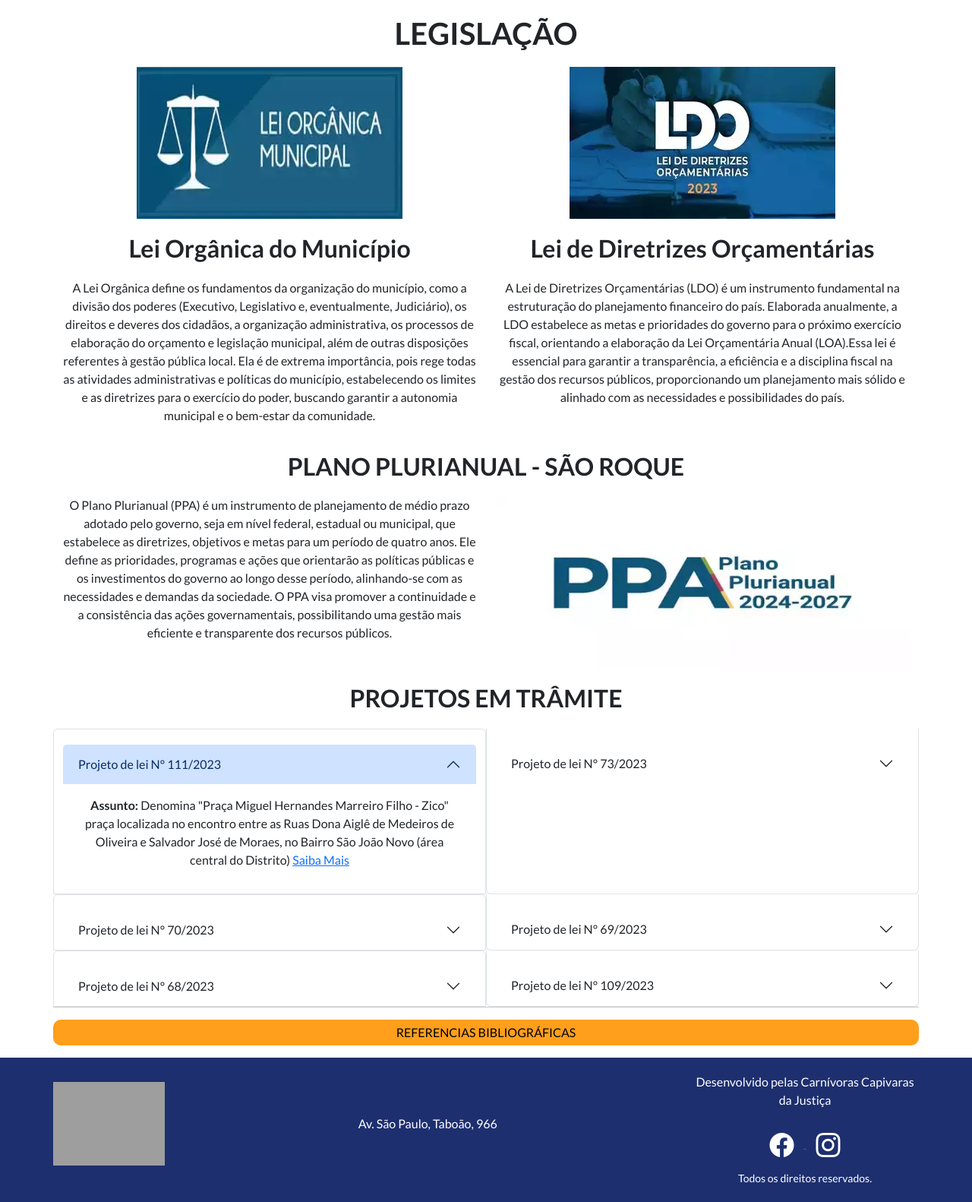
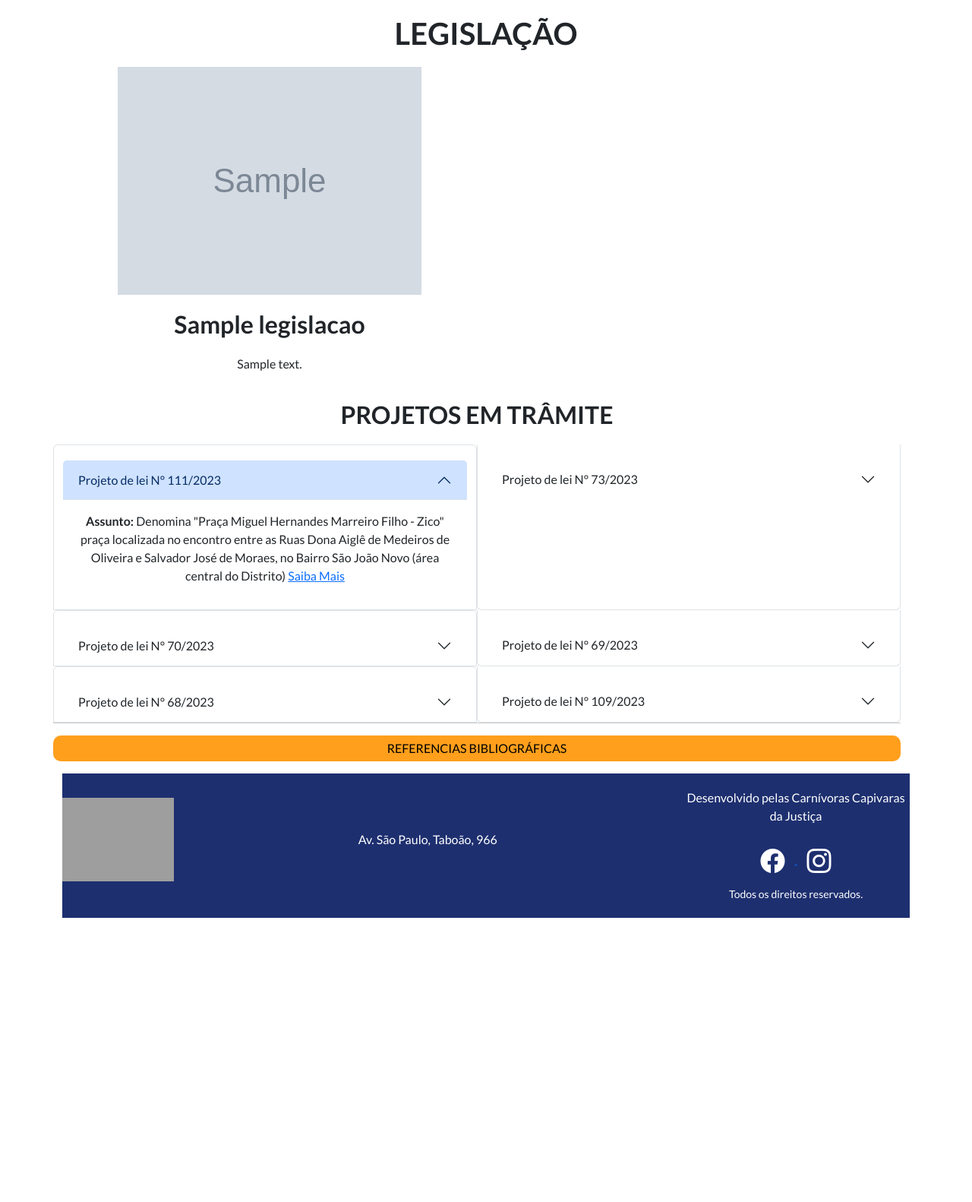
Before and after one commit to IgorVsFeijo/print-3-capybaras, a PHP site: page /governo/legislacao.php in a window 1280 px wide. Shown: the part 186-1768 px from the top of the page at 76% size. After the commit the page ends 1394 px from the top, so only its background shows below. Run offline with PHP 8.4, Linux system fonts and the light colour scheme; tables that the repository leaves empty or names only in its code hold one stand-in row (values such as "Sample post"); grey boxes marked "Sample" are stand-in pictures; some libraries are stand-ins or nearby versions; grey boxes are pictures that could not be loaded.

Commit message:
AREA GOVERNO COMPLETA 100%
PHP, IMAGENS, BANCO TUDO!

```diff
--- a/governo/legislacao.php
+++ b/governo/legislacao.php
@@ -23,43 +23,53 @@
     <!-- Fim Header -->
   <div class="container text-center">
 
-    <div class="row">
-        <section class="col-lg-12 col-md-12 col-sm-12">
-            <h1>LEGISLAÇÃO</h1>
-        </section>
-        <article class="col-lg-6 col-md-6 col-sm-12">
-            <img src="../imgs/governo/leiorg.webp" alt="foto de uma tipografia dizendo Lei Orgânica do Município">
+  <?php
+        $sql = "SELECT l.CodigoProjeto, l.NomeProjeto, l.DescricaoProjeto, i.caminhoImagemGoverno, i.CategoriaImagemGoverno, i.descricaoImagemGoverno
+        FROM legislacao l INNER join ImagensGoverno i
+                    on l.CodigoProjeto = i.CodigoProjeto
+        WHERE l.CodigoProjeto <> 3";
+        $resultado = $conecta->query($sql);
 
-            <h2>Lei Orgânica do Município</h2>
+    echo "<div class='row'>";
+    echo '<section class="col-lg-12 col-md-12 col-sm-12">';
+    echo "<h1>LEGISLAÇÃO</h1>";
+    echo "</section>";
+    while($linha = $resultado->fetch_assoc()) {
+        echo '<article class="col-lg-6 col-md-6 col-sm-12">';
 
-            <p>A Lei Orgânica define os fundamentos da organização do município, como a divisão dos poderes (Executivo, Legislativo e, eventualmente, Judiciário), os direitos e deveres dos cidadãos, a organização administrativa, os processos de elaboração do orçamento e legislação municipal, além de outras disposições referentes à gestão pública local. Ela é de extrema importância, pois rege todas as atividades administrativas e políticas do município, estabelecendo os limites e as diretrizes para o exercício do poder, buscando garantir a autonomia municipal e o bem-estar da comunidade. </p>
+        echo '<img src="'.$linha['caminhoImagemGoverno'].'"  alt="'.$linha['descricaoImagemGoverno'].'">';
 
-        </article>
+        echo "<h2>" . $linha["NomeProjeto"] . "</h2>";
+        echo "<p>" . $linha["DescricaoProjeto"] . "</p>";
+        echo "</article>";
+    }
+    ?>
 
-        <aside class="col-lg-6 col-md-6 col-sm-12">
+<?php
+        $sql = "SELECT l.CodigoProjeto, l.NomeProjeto, l.DescricaoProjeto, i.caminhoImagemGoverno, i.CategoriaImagemGoverno, i.descricaoImagemGoverno
+        FROM legislacao l INNER join ImagensGoverno i
+                    on l.CodigoProjeto = i.CodigoProjeto
+        WHERE l.CodigoProjeto = 3";
+        $resultado = $conecta->query($sql);
 
-            <img src="../imgs/governo/leideorca.webp" alt="foto de uma tipografia dizendo Lei de Diretrizes Orçamentárias">
-            <h2>Lei de Diretrizes Orçamentárias</h2>
+    while($linha = $resultado->fetch_assoc()) {
 
-            <p>A Lei de Diretrizes Orçamentárias (LDO) é um instrumento fundamental na estruturação do planejamento financeiro do país. Elaborada anualmente, a LDO estabelece as metas e prioridades do governo para o próximo exercício fiscal, orientando a elaboração da Lei Orçamentária Anual (LOA).Essa lei é essencial para garantir a transparência, a eficiência e a disciplina fiscal na gestão dos recursos públicos, proporcionando um planejamento mais sólido e alinhado com as necessidades e possibilidades do país.</p>
-        </aside>
-    </div>
+      echo "<div class='row'>";
+      echo '<section class="col-lg-12 col-md-12 col-sm-12">';
+      echo "<h2>" . $linha["NomeProjeto"] . "</h2>";
+      echo "</section>";
 
-  <div class="row">
-        <section class="col-lg-12 col-md-12 col-sm-12">
-            <h2>PLANO PLURIANUAL - SÃO ROQUE</h2>
-        </section>
+        echo '<article class="col-lg-6 col-md-6 col-sm-12">';
 
-        <section class="col-lg-6 col-md-6 col-sm-12">
+        echo '<img src="'.$linha['caminhoImagemGoverno'].'"  alt="'.$linha['descricaoImagemGoverno'].'">';
 
-            <p>O Plano Plurianual (PPA) é um instrumento de planejamento de médio prazo adotado pelo governo, seja em nível federal, estadual ou municipal, que estabelece as diretrizes, objetivos e metas para um período de quatro anos. Ele define as prioridades, programas e ações que orientarão as políticas públicas e os investimentos do governo ao longo desse período, alinhando-se com as necessidades e demandas da sociedade. O PPA visa promover a continuidade e a consistência das ações governamentais, possibilitando uma gestão mais eficiente e transparente dos recursos públicos.</p>
+        echo "</article>";
 
-        </section>
-
-        <section class="col-lg-6 col-md-6 col-sm-12">
-            <img src="../imgs/governo/ppa.webp" alt="foto de uma tipografia dizendo PPA, referente ao plano plurianual">
-        </section>
-    </div>
+        echo '<Section class="col-lg-6 col-md-6 col-sm-12">';
+        echo "<p>" . $linha["DescricaoProjeto"] . "</p>";
+        echo "</section>";
+    }
+    ?>
 
     <div class="row">
         <section class="col-lg-12 col-md-12 col-sm-12">
```
